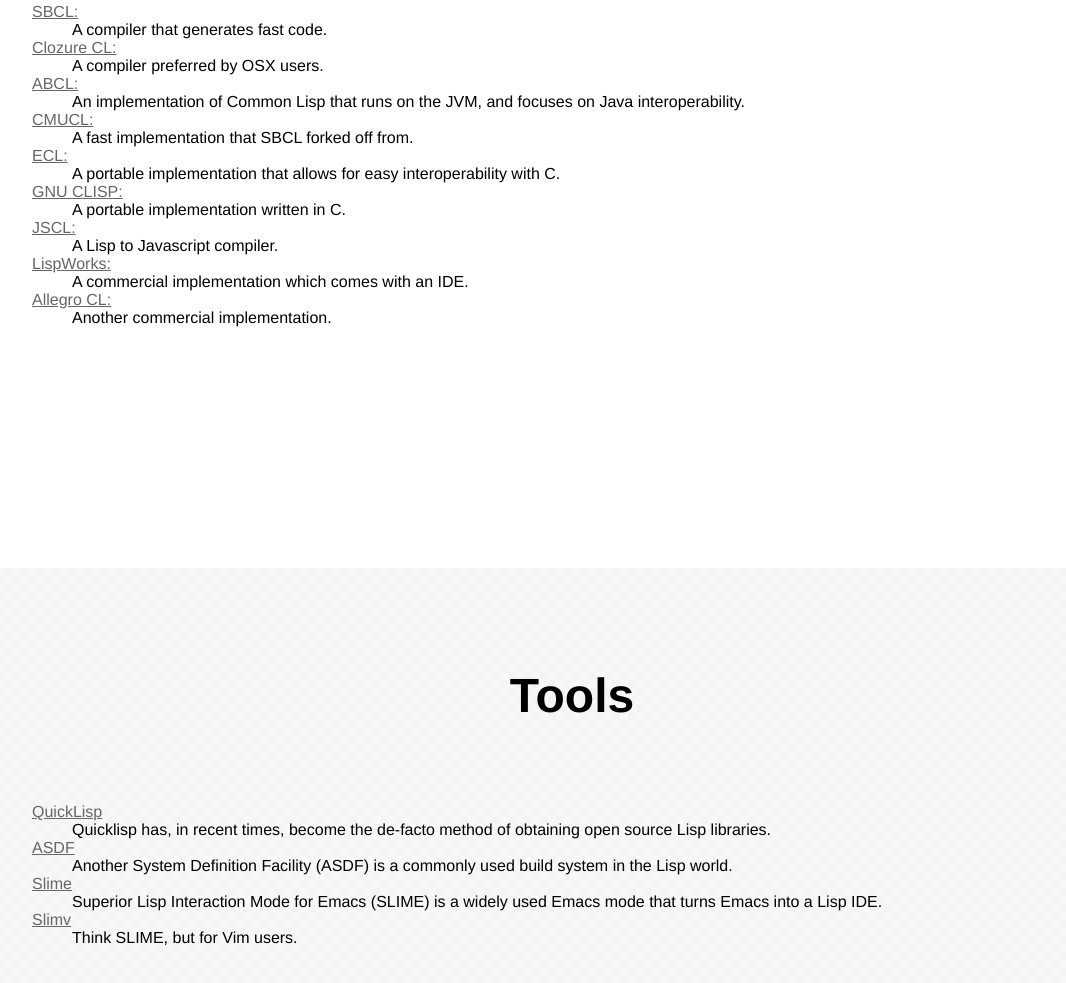
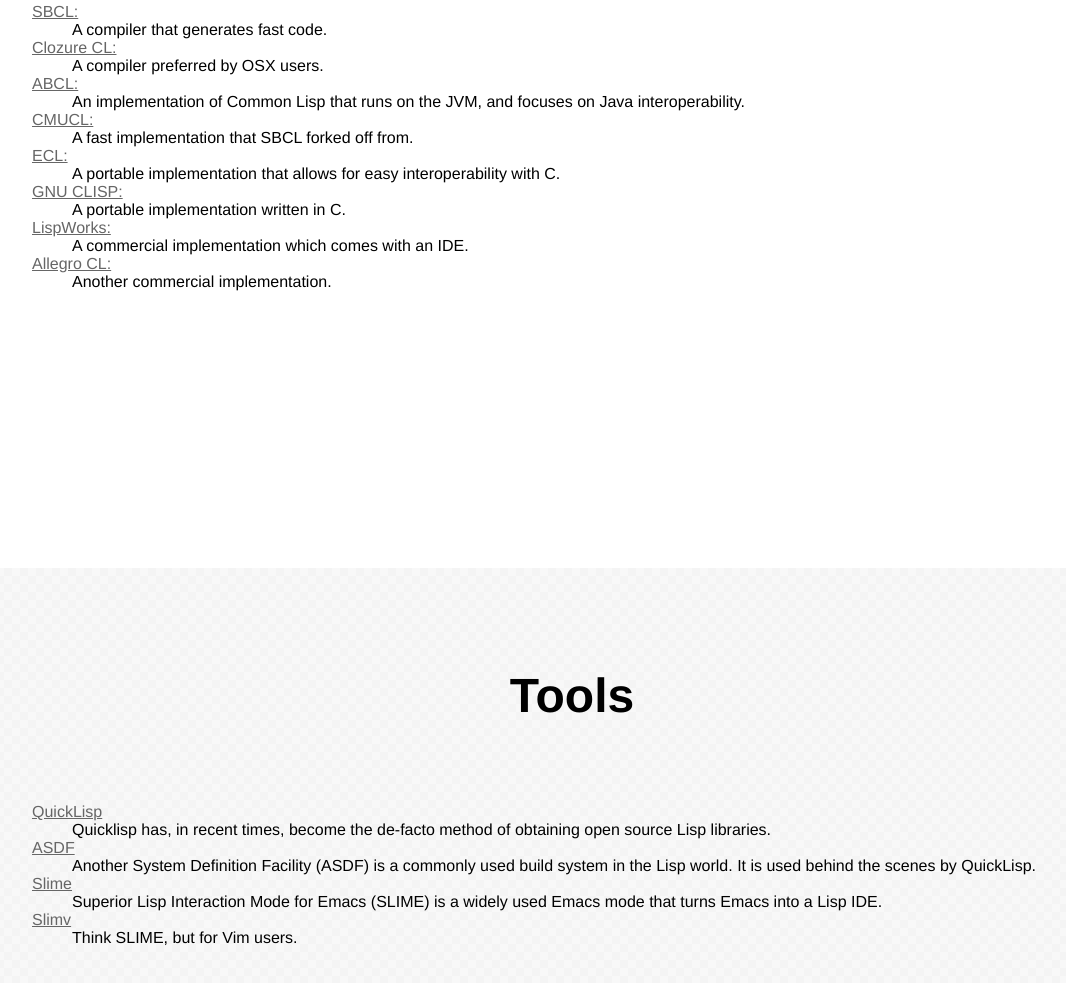
Before and after one commit to ralt/gettingstartedwithcommonlisp, a plain HTML site: page index.html in a window 1280 px wide. Shown: the part 2632-3615 px from the top of the page, without its empty margins (68-1134 px from the left). Drawn offline with Linux system fonts and the light colour scheme.

Commit message:
Fixed some of the contributions

```diff
--- a/index.html
+++ b/index.html
@@ -165,9 +165,6 @@
             <dt> <a href="http://www.clisp.org">GNU CLISP:</a> </dt>
             <dd> A portable implementation written in C. </dd>
 
-	    <dt> <a href="http://davazp.net/jscl/jscl.html">JSCL:</a> </dt>
-	    <dd> A Lisp to Javascript compiler. </dd>
-
             <dt> <a href="http://www.lispworks.com/">LispWorks:</a></dt>
             <dd> A commercial implementation which comes with an
             IDE.</dd>
@@ -193,7 +190,7 @@
                 <dt><a href="http://common-lisp.net/project/asdf/">ASDF</a></dt>
                 <dd>
                   Another System Definition Facility (ASDF) is a commonly used build
-		  system in the Lisp world.
+                  system in the Lisp world. It is used behind the scenes by QuickLisp.
                 </dd>
 
                 <dt><a href="http://common-lisp.net/project/slime/">Slime</a>
```
Lines whose indentation alone changed are shown as unchanged.
